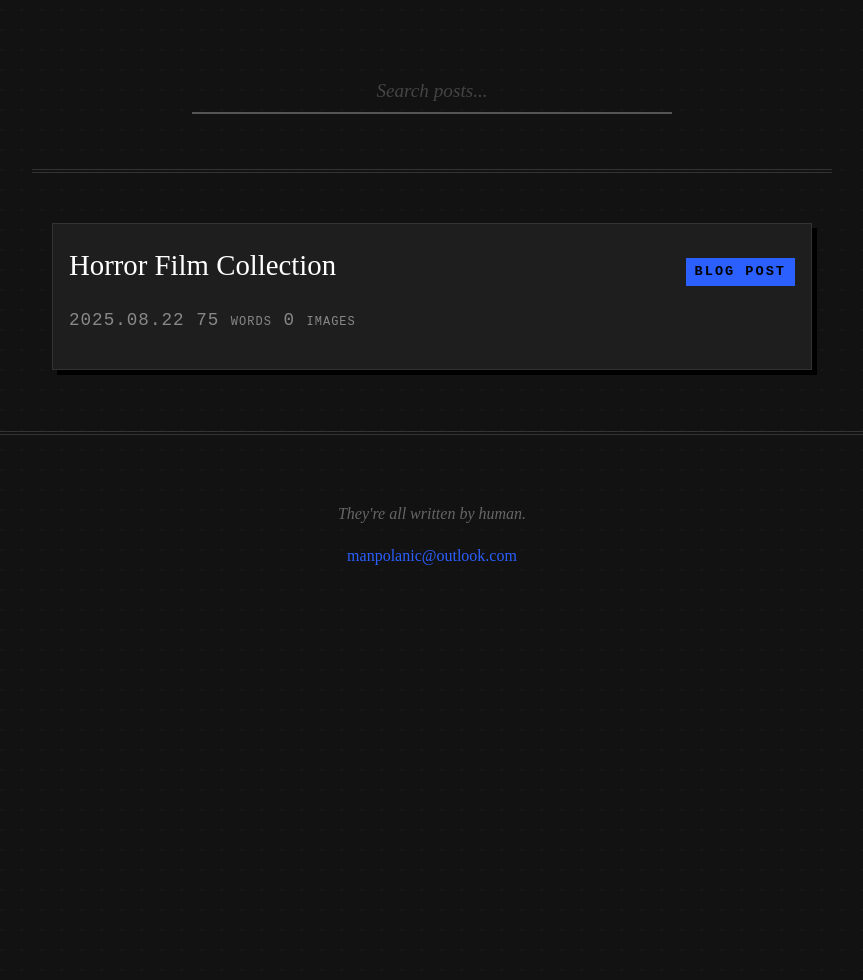
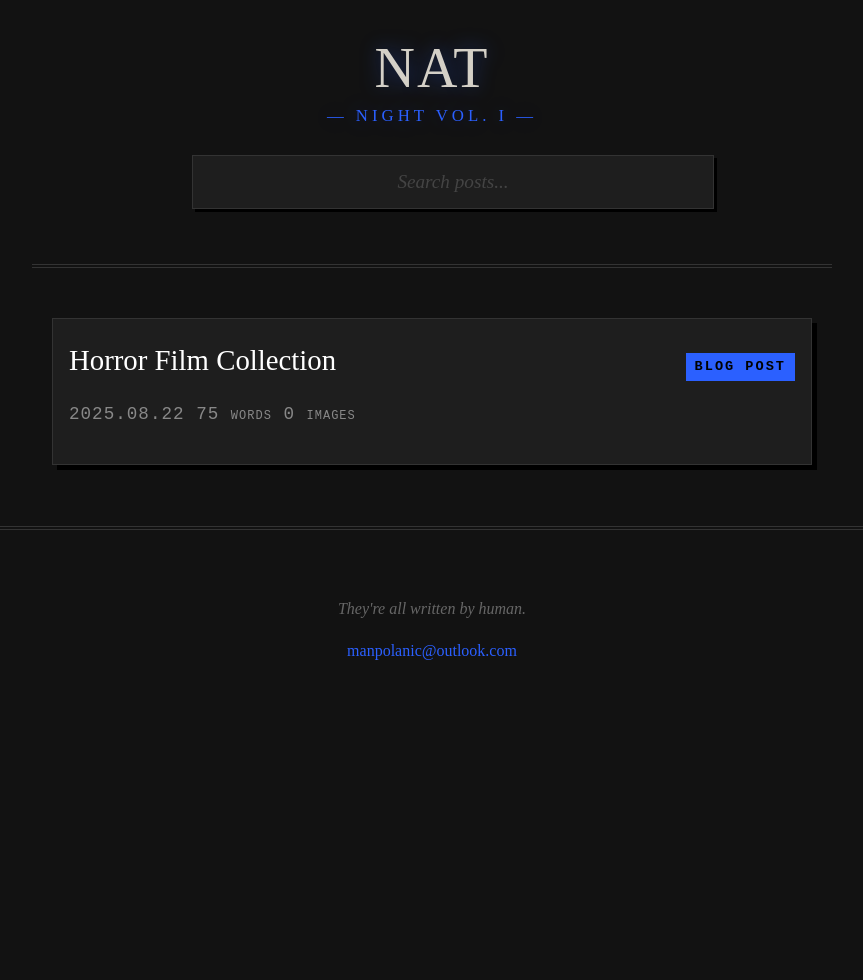
Before and after one commit to lptl/lptl.github.io, a Jekyll site: the page built from index.html, in a window 1280 px wide. Shown: the whole page, without its empty margins (208-1071 px from the left). Built offline with Jekyll 4.4.1, drawn with Linux system fonts in a browser that asks for light colours; comment, search, counter and statistics services are not loaded.

Commit message:
add content

```diff
--- a/_layouts/default.html
+++ b/_layouts/default.html
@@ -2,12 +2,13 @@
 <html lang="en">
 <head>
 <meta charset="UTF-8">
-    <meta name="viewport" content="width=device-width, initial-scale.io">
+<meta name="viewport" content="width=device-width, initial-scale=1.0">
 <title>{{ page.title | default: site.title }}</title>
 <link rel="stylesheet" href="{{ '/assets/css/style.css' | relative_url }}">
 </head>
 <body>
 <header class="site-header">
+<h1 class="site-title">{{ site.title }}</h1>
         {% if page.url == '/' %}
 <div class="search-container">
 <input type="text" id="search-input" placeholder="Search posts...">
@@ -15,7 +16,6 @@
 </div>
         {% endif %}
 </header>
-
 <main>
         {% if page.url == '/' %}
             {{ content }}
@@ -25,7 +25,6 @@
 </div>
         {% endif %}
 </main>
-
     {% if page.url == '/' %}
 <footer class="site-footer">
 <div class="site-info">
@@ -35,7 +34,6 @@
 </p>
 </div>
 </footer>
-
 <script src="https://unpkg.com/simple-jekyll-search@1.10.0/dest/simple-jekyll-search.min.js"></script>
 <script>
 var sjs = SimpleJekyllSearch({
--- a/assets/css/style.css
+++ b/assets/css/style.css
@@ -36,11 +36,6 @@ body {
     min-height: 100vh;
     line-height: 1.6;
     font-size: 16px; /* Increased for better readability */
-
-    /* Subtle Grain Texture for the dark background */
-    background-image:
-        radial-gradient(rgba(255, 255, 255, 0.03) 1px, transparent 1px);
-    background-size: 20px 20px;
 }
 
 /* Links: High contrast blue */
@@ -224,21 +219,23 @@ pre {
 
 #search-input {
     width: 100%;
-    padding: 10px 0;
-    background: transparent;
-    border: none;
-    border-bottom: 2px solid #555;
+    padding: 15px 20px;
+    background: var(--card-bg);
+    border: 1px solid var(--border-color);
     border-radius: 0;
     font-family: "Times New Roman", Times, serif;
-    font-size: 1.2em; /* Reduced from 1.3em */
+    font-size: 1.2em;
     font-style: italic;
     color: #fff;
     outline: none;
     text-align: center;
-    transition: border-color 0.3s;
+    transition: all 0.3s;
+    box-shadow: 3px 3px 0px #000;
 }
 #search-input:focus {
-    border-bottom-color: var(--accent-color);
+    border-color: var(--accent-color);
+    box-shadow: 5px 5px 0px var(--accent-color);
+    background: #252525;
 }
 #search-input::placeholder {
     color: #444;
```
Also changed, not shown: other parts of _layouts/default.html (+10 -0 lines). Lines whose indentation alone changed are shown as unchanged.
